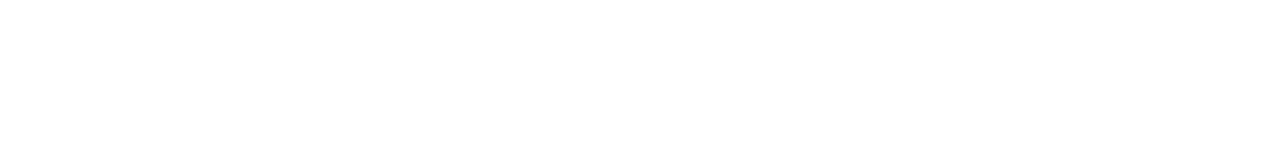
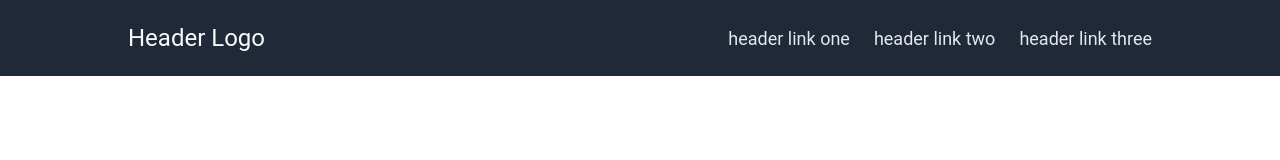
Before and after one commit to IhsFace/odin-landing-page, a plain HTML site: page index.html in a window 1280 px wide. Drawn offline with Linux system fonts and the light colour scheme.

Commit message:
Add header elements and styling

```diff
--- a/index.html
+++ b/index.html
@@ -6,5 +6,14 @@
     <title>Odin Landing Page</title>
     <link rel="stylesheet" href="style.css" />
   </head>
-  <body></body>
+  <body>
+    <header>
+      <p class="header-logo">Header Logo</p>
+      <nav class="header-links">
+        <p>header link one</p>
+        <p>header link two</p>
+        <p>header link three</p>
+      </nav>
+    </header>
+  </body>
 </html>
--- a/style.css
+++ b/style.css
@@ -5,3 +5,25 @@ body {
   flex-direction: column;
   min-height: 100vh;
 }
+
+header {
+  display: flex;
+  justify-content: space-between;
+  background-color: #1f2937;
+  padding: 0 10vw;
+}
+
+.header-logo {
+  display: flex;
+  align-items: center;
+  font-size: 24px;
+  color: #f9faf8;
+}
+
+.header-links {
+  display: flex;
+  align-items: center;
+  gap: 24px;
+  font-size: 18px;
+  color: #e5e7eb;
+}
```
